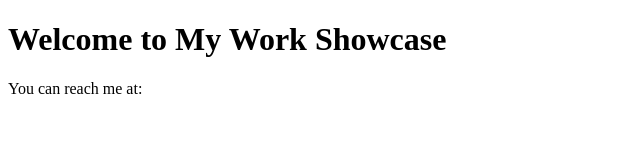
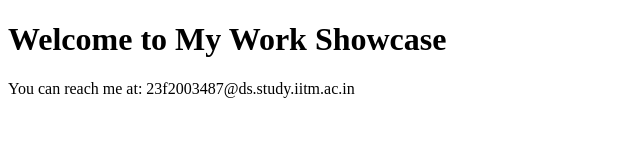
Before and after one commit to vintageacademic/portfolio-page, a plain HTML site: page index.html in a window 1280 px wide. Shown: the whole page, without its empty margins (0-640 px from the left). Drawn offline with Linux system fonts and the light colour scheme.

Commit message:
Update index.html

```diff
--- a/index.html
+++ b/index.html
@@ -6,6 +6,6 @@
 </head>
 <body>
     <h1>Welcome to My Work Showcase</h1>
-    <p>You can reach me at: <!--23f2003487@ds.study.iitm.ac.in<!--/email_off--></p>
+    <p>You can reach me at: <!--email_off-->23f2003487@ds.study.iitm.ac.in<!--/email_off--></p>
 </body>
 </html>
```
